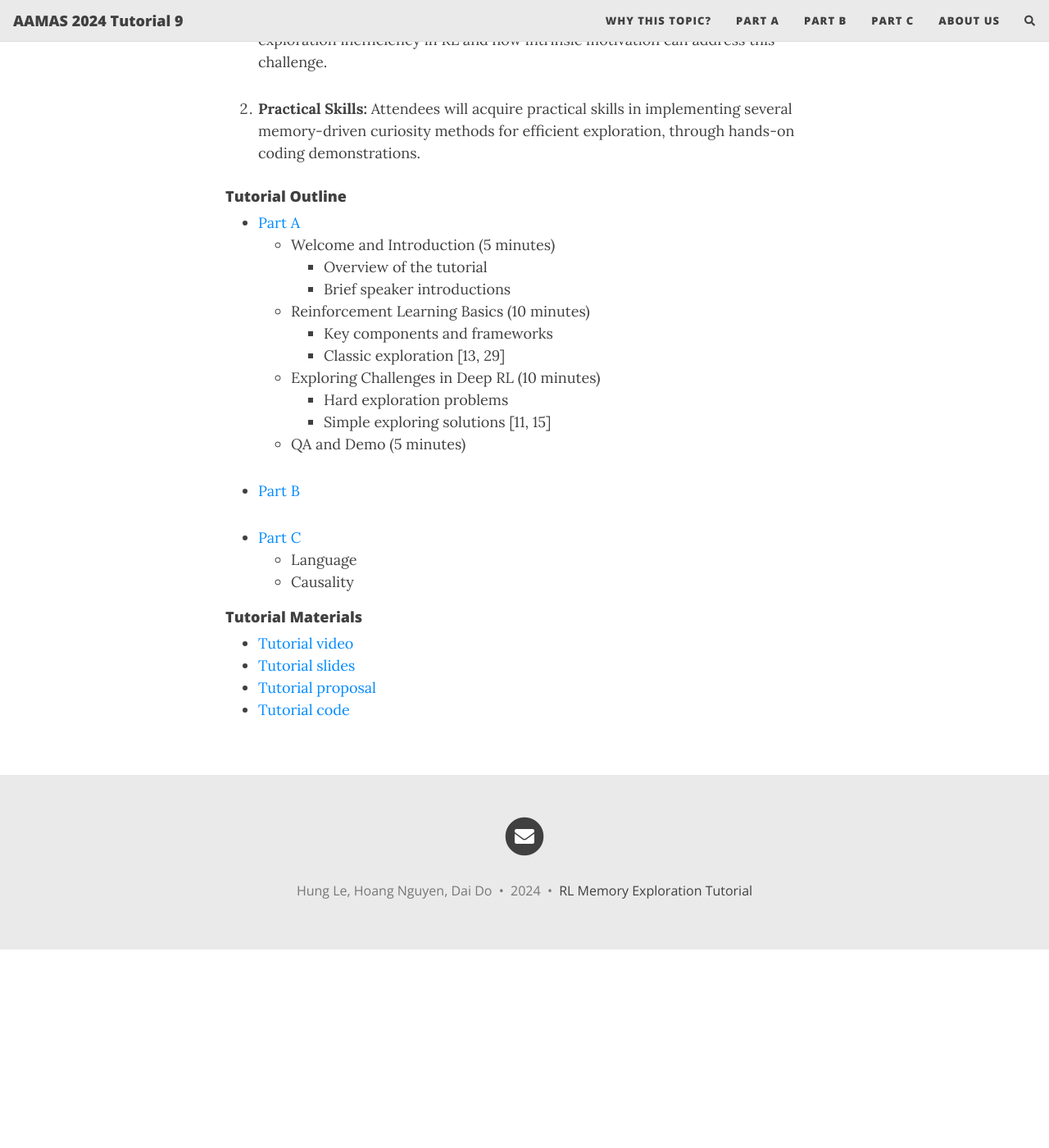
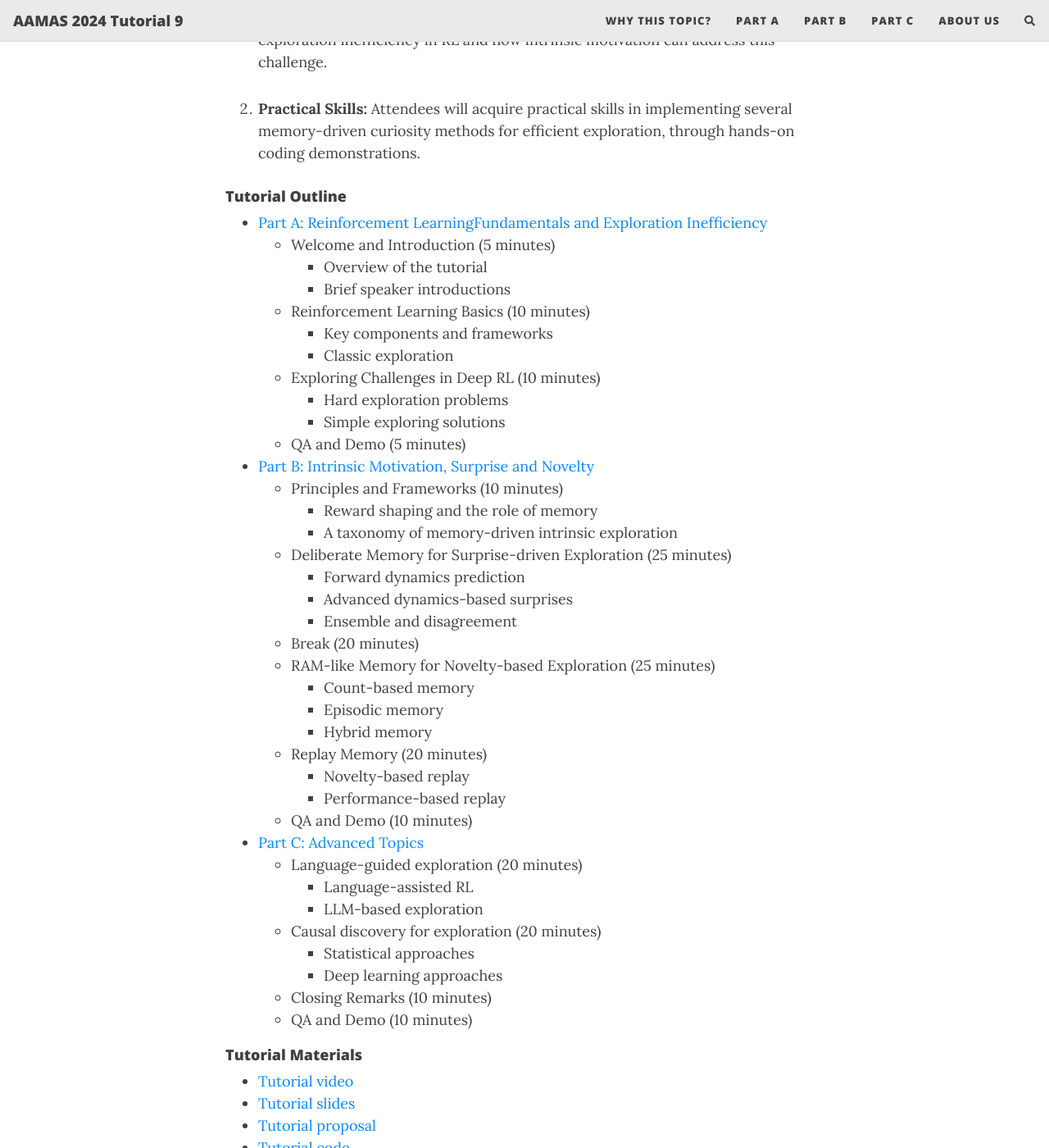
Before and after one commit to rl-memory-exploration-tutorial/rl-memory-exploration-tutorial.github.io, a Jekyll site: the page built from index.md, in a window 1280 px wide and 1400 px high, scrolled down 1614 px. Shown: the whole window at 82% size. Built offline with Jekyll 4.4.1, drawn with Linux system fonts in a browser that asks for light colours; nearby versions of some CDN libraries; comment, search, counter and statistics services are not loaded; before the commit the page ends 2772 px from its top, so only the background shows below that.

Commit message:
add code partA

```diff
--- a/index.md
+++ b/index.md
@@ -32,25 +32,45 @@
 
 #### Tutorial Outline
 
-- [Part A](./parta.md)
+- [Part A: Reinforcement LearningFundamentals and Exploration Inefficiency](./parta.md)
   + Welcome and Introduction (5 minutes)
      * Overview of the tutorial
      * Brief speaker introductions
   + Reinforcement Learning Basics (10 minutes)
      * Key components and frameworks
-     * Classic exploration [13, 29]
+     * Classic exploration
   + Exploring Challenges in Deep RL (10 minutes)
      * Hard exploration problems
-     * Simple exploring solutions [11, 15]
+     * Simple exploring solutions
   + QA and Demo (5 minutes)
 
+- [Part B: Intrinsic Motivation, Surprise and Novelty](./partb.md)
+  + Principles and Frameworks (10 minutes)
+     * Reward shaping and the role of memory
+     * A taxonomy of memory-driven intrinsic exploration
+  + Deliberate Memory for Surprise-driven Exploration (25 minutes)
+     * Forward dynamics prediction
+	 * Advanced dynamics-based surprises
+     * Ensemble and disagreement
+  + Break (20 minutes)
+  + RAM-like Memory for Novelty-based Exploration (25 minutes)
+     * Count-based memory
+     * Episodic memory
+	 * Hybrid memory
+  + Replay Memory (20 minutes)
+     * Novelty-based replay
+     * Performance-based replay
+  + QA and Demo (10 minutes)
 
-
-- [Part B](./partb.md)
-
-- [Part C](./partc.md)
-  + Language
-  + Causality
+- [Part C: Advanced Topics](./partc.md)
+  + Language-guided exploration (20 minutes)
+     * Language-assisted RL
+	 * LLM-based exploration
+  + Causal discovery for exploration (20 minutes)
+     * Statistical approaches
+	 * Deep learning approaches
+  + Closing Remarks (10 minutes)
+  + QA and Demo (10 minutes)
 
 #### Tutorial Materials
 
```
